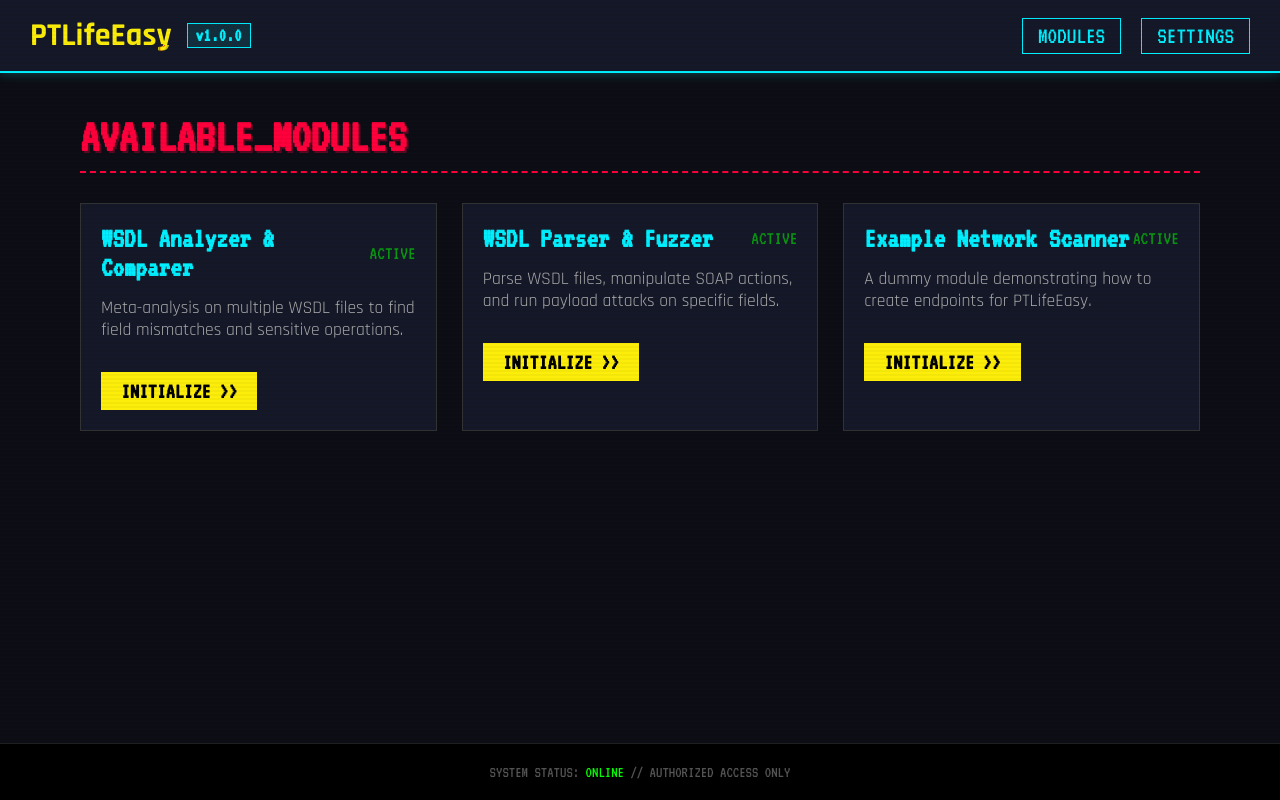
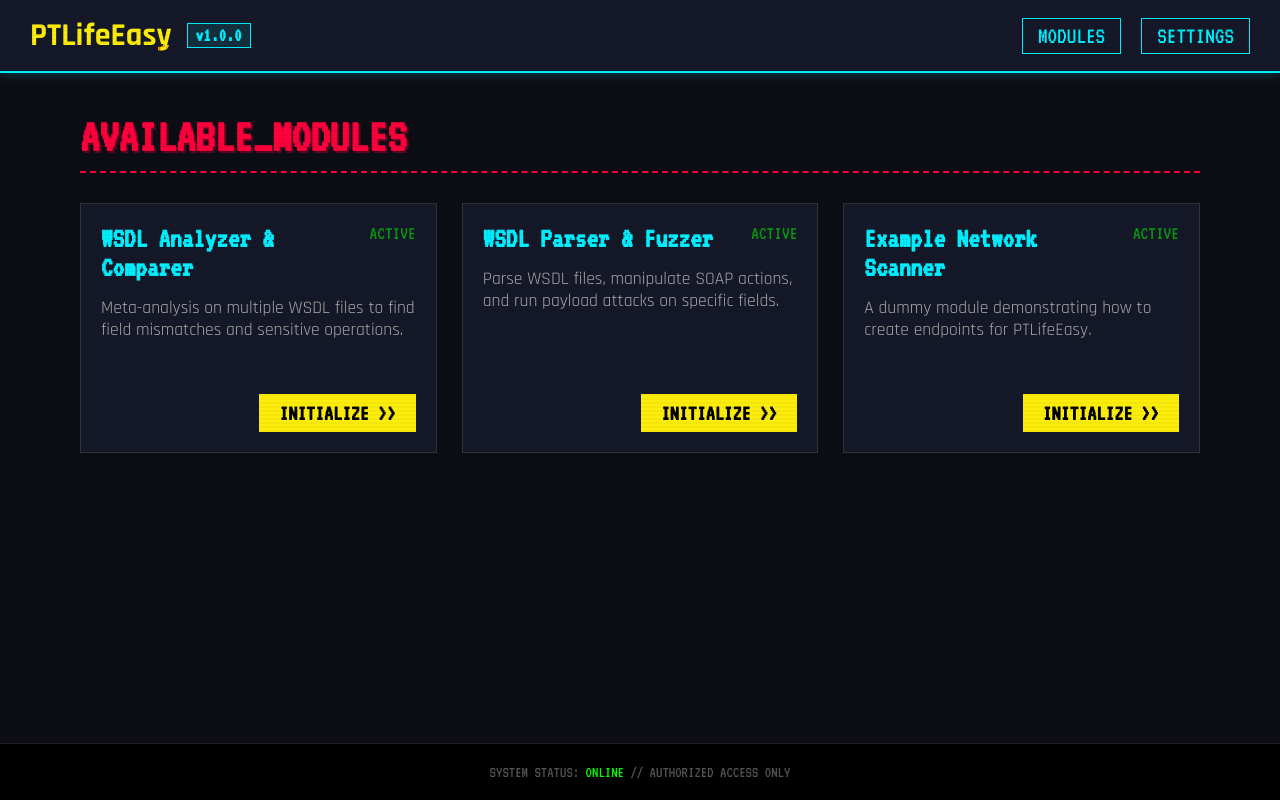
Before and after one commit to KorinBlack/PTLifeEasy, a Flask app: page / in a window 1280 px wide. Run offline with Flask 3, Linux system fonts and the light colour scheme.

Commit message:
Update style.css

```diff
--- a/static/style.css
+++ b/static/style.css
@@ -133,6 +133,10 @@ body {
     transition: all 0.3s;
 }
 
+.modules-grid .module-card {
+    padding-bottom: 80px;
+}
+
 .module-card::before {
     content: '';
     position: absolute;
@@ -159,6 +163,10 @@ body {
     margin-bottom: 15px;
 }
 
+.modules-grid .module-card h2 {
+    padding-right: 70px;
+}
+
 .module-header h2 {
     color: var(--neon-cyan);
     font-family: var(--font-mono);
@@ -172,11 +180,23 @@ body {
     animation: blink 2s infinite;
 }
 
+.modules-grid .module-card .module-status {
+    position: absolute;
+    top: 20px;
+    right: 20px;
+}
+
 .module-desc {
     color: #aaa;
     margin-bottom: 25px;
     min-height: 50px;
     font-size: 1.1rem;
+}
+
+.modules-grid .module-card .module-actions {
+    position: absolute;
+    bottom: 20px;
+    right: 20px;
 }
 
 .cyber-btn-primary {
```
